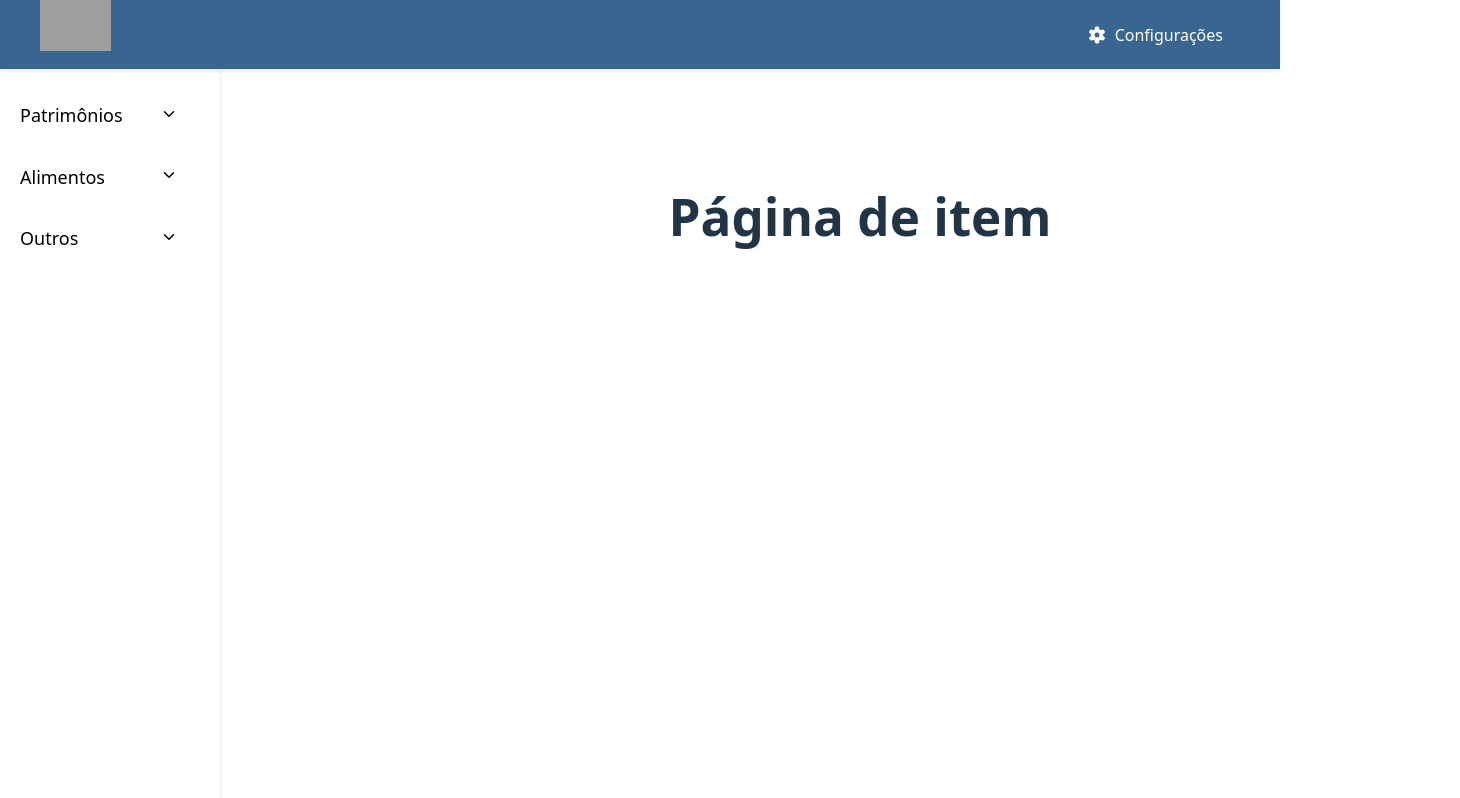
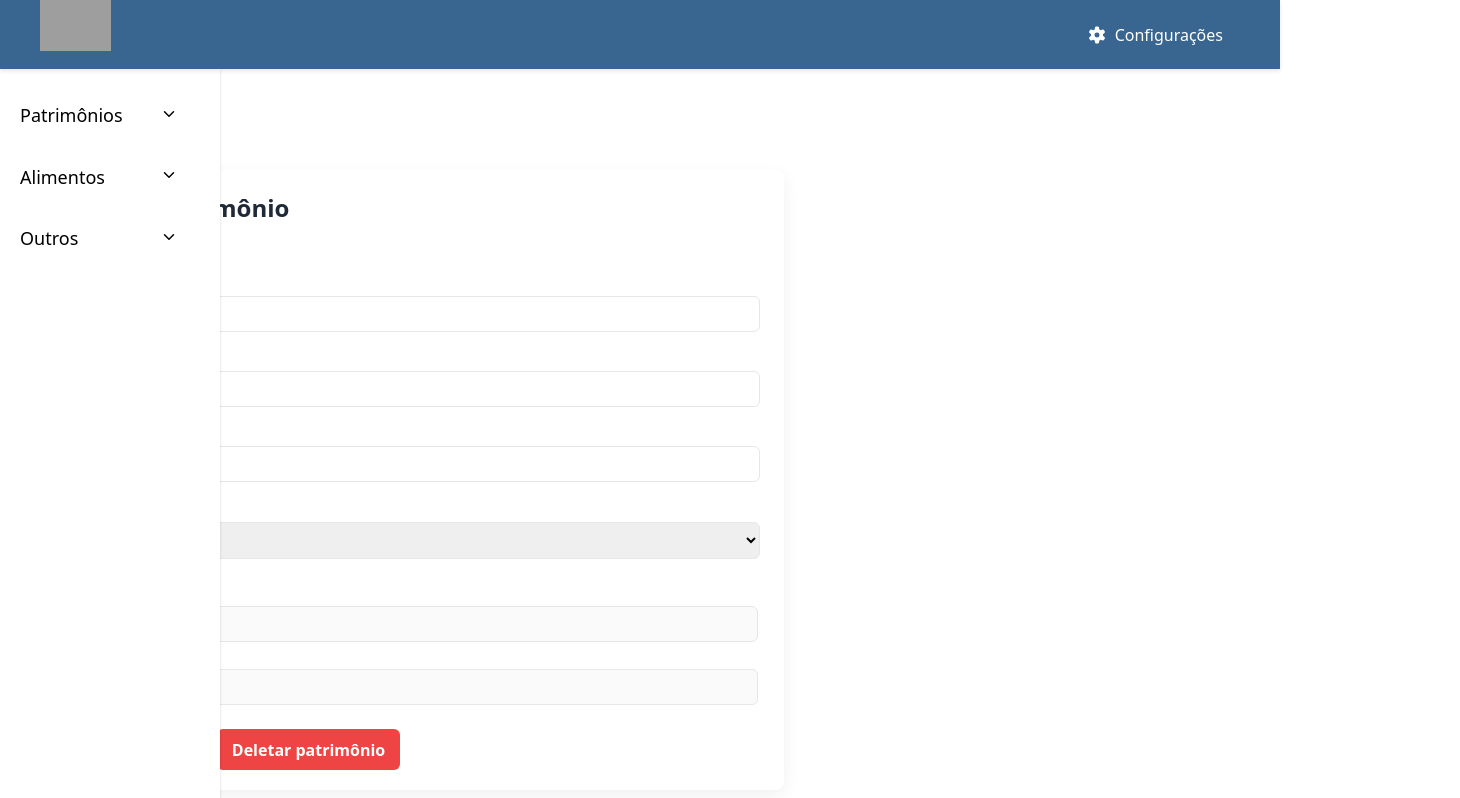
Before and after one commit to Projeto-SSC0536/SSC0536-front, a React (Vite) app in the folder my-app/: page /1/1 in a window 1280 px wide. Shown: the top 798 px of the page, 1460 px wide, since content can reach past the window. Built offline with nearby package versions, Linux system fonts and the light colour scheme; grey boxes are pictures that could not be loaded.

Commit message:
pagina de patrimonio

```diff
--- a/my-app/src/App.css
+++ b/my-app/src/App.css
@@ -16,6 +16,6 @@ main {
   width: 100%;
   padding-top: 69px;
   align-content: start;
-  max-width: 1200px;
   align-self: center;
+  display: flex;
 }
--- /dev/null
+++ b/my-app/src/pages/ItemPage.css
@@ -0,0 +1,95 @@
+.item-page {
+  display: flex;
+  justify-content: start;
+  padding: 2rem 1rem;
+  text-align: left;
+}
+
+.item-card {
+  width: 100%;
+  max-width: 720px;
+  background: #fff;
+  border-radius: 8px;
+  box-shadow: 0 6px 18px rgba(0,0,0,0.06);
+  padding: 1.25rem 1.5rem;
+  color: #222;
+}
+
+.item-header {
+  display: flex;
+  flex-direction: column;
+  gap: 0.25rem;
+  margin-bottom: 1rem;
+}
+
+.item-name {
+  margin: 0;
+  font-size: 1.5rem;
+  color: #1f2937;
+}
+
+.item-code {
+  font-size: 0.95rem;
+  color: #6b7280;
+}
+
+.item-form {
+  display: grid;
+  gap: 0.75rem;
+}
+
+.form-row {
+  display: flex;
+  flex-direction: column;
+  gap: 0.35rem;
+}
+
+.form-row label {
+  font-weight: 600;
+  font-size: 0.9rem;
+  color: #374151;
+}
+
+.form-row input,
+.form-row select {
+  padding: 0.5rem 0.6rem;
+  border: 1px solid #e5e7eb;
+  border-radius: 6px;
+  font-size: 1rem;
+}
+
+.readonly-group {
+  margin-top: 0.5rem;
+  border: none;
+  padding: 0;
+}
+
+.form-actions {
+  display: flex;
+  gap: 0.75rem;
+  margin-top: 0.75rem;
+}
+
+.btn {
+  padding: 0.6rem 0.9rem;
+  border-radius: 6px;
+  border: none;
+  cursor: pointer;
+  font-weight: 600;
+}
+
+.btn-primary {
+  background: #2563eb;
+  color: white;
+}
+
+.btn-danger {
+  background: #ef4444;
+  color: white;
+}
+
+/* Mobile tweaks */
+@media (max-width: 560px) {
+  .item-card { padding: 1rem; }
+  .form-actions { flex-direction: column; }
+}
--- a/my-app/src/pages/ItemPage.jsx
+++ b/my-app/src/pages/ItemPage.jsx
@@ -1,13 +1,103 @@
-import React from "react";
-import Sidebar from "../components/sidebar.component";
+import React, { useEffect, useState } from "react";
+import { useParams, useNavigate } from 'react-router-dom';
+import './ItemPage.css';
 
 function ItemPage() {
+  const { id } = useParams();
+  const navigate = useNavigate();
+
+  // Simulated item state. In a real app you'd fetch this by id.
+  const [item, setItem] = useState({
+    id: id || '1',
+    name: 'Nome do patrimônio',
+    code: 'COD-0001',
+    location: 'Depósito A',
+    status: 'Ativo',
+    createdAt: '2025-10-01 14:32',
+    createdBy: 'fulano'
+  });
+
+  useEffect(() => {
+    // Aqui você poderia buscar os dados do item por `id`.
+    // Ex: fetch(`/api/items/${id}`).then(...)
+  }, [id]);
+
+  function handleChange(e) {
+    const { name, value } = e.target;
+    setItem(prev => ({ ...prev, [name]: value }));
+  }
+
+  function handleSave(e) {
+    e.preventDefault();
+    // Substitua por chamada real de API
+    console.log('Salvando item:', item);
+    alert('Alterações salvas (simulado)');
+  }
+
+  function handleDelete() {
+    const ok = window.confirm('Tem certeza que deseja deletar este patrimônio?');
+    if (!ok) return;
+    // Chamada real de API para deletar aqui
+    console.log('Deletando item id=', item.id);
+    alert('Patrimônio deletado (simulado)');
+    navigate('/home');
+  }
+
   return (
-    <>
-      <main className="content">
-        <h1>Página de item</h1>
+    <div className="page-wrap">
+      <main className="item-page">
+        <div className="item-card">
+          <header className="item-header">
+            <h2 className="item-name">{item.name}</h2>
+            <div className="item-code">{item.code}</div>
+          </header>
+
+          <form className="item-form" onSubmit={handleSave}>
+            <div className="form-row">
+              <label htmlFor="name">Nome</label>
+              <input id="name" name="name" value={item.name} onChange={handleChange} />
+            </div>
+
+            <div className="form-row">
+              <label htmlFor="code">Código</label>
+              <input id="code" name="code" value={item.code} onChange={handleChange} />
+            </div>
+
+            <div className="form-row">
+              <label htmlFor="location">Localização</label>
+              <input id="location" name="location" value={item.location} onChange={handleChange} />
+            </div>
+
+            <div className="form-row">
+              <label htmlFor="status">Status</label>
+              <select id="status" name="status" value={item.status} onChange={handleChange}>
+                <option>Ativo</option>
+                <option>Inativo</option>
+                <option>Em manutenção</option>
+                <option>Perdido</option>
+              </select>
+            </div>
+
+            <fieldset className="readonly-group" disabled>
+              <div className="form-row">
+                <label>Data de criação</label>
+                <input value={item.createdAt} readOnly />
+              </div>
+
+              <div className="form-row">
+                <label>Usuário que criou</label>
+                <input value={item.createdBy} readOnly />
+              </div>
+            </fieldset>
+
+            <div className="form-actions">
+              <button type="submit" className="btn btn-primary">Salvar alterações</button>
+              <button type="button" className="btn btn-danger" onClick={handleDelete}>Deletar patrimônio</button>
+            </div>
+          </form>
+        </div>
       </main>
-    </>
+    </div>
   );
 }
 
```
Also changed, not shown: 1 other file (tests, documents, lock files or other folders).
